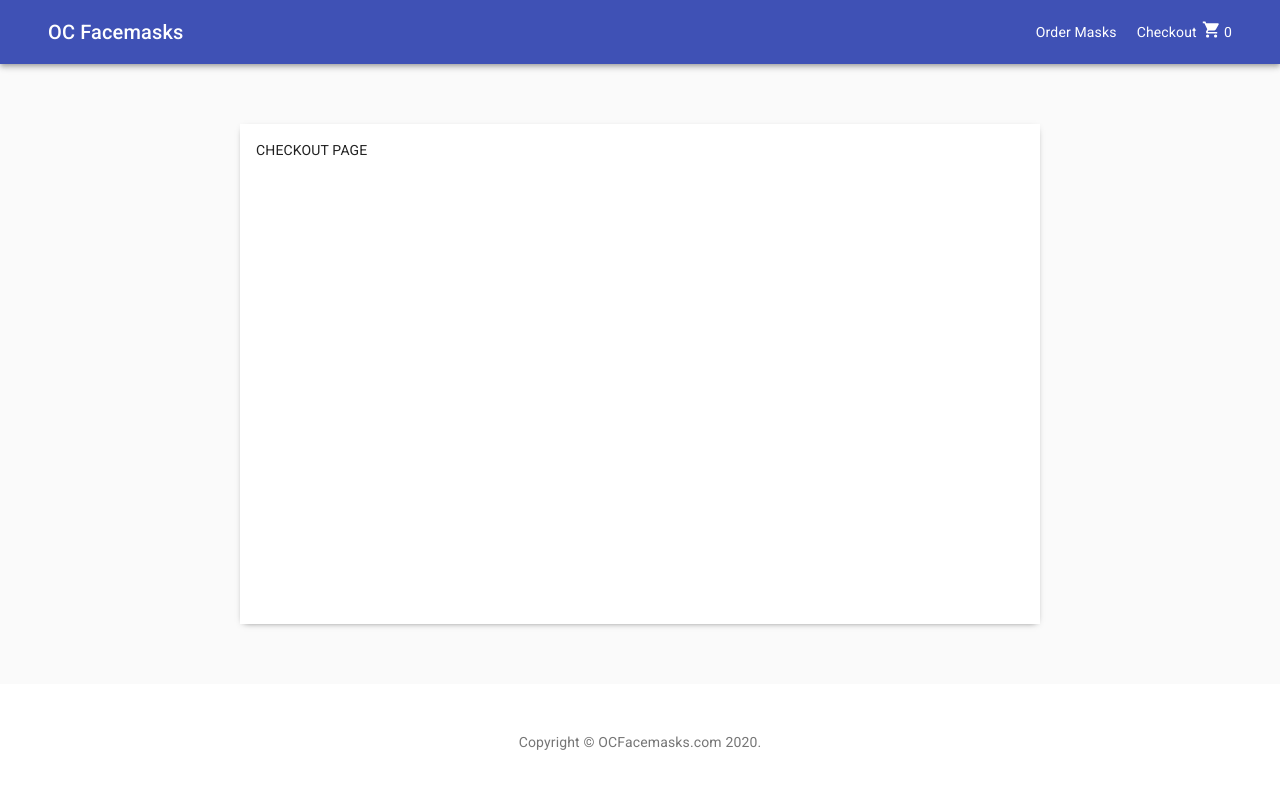
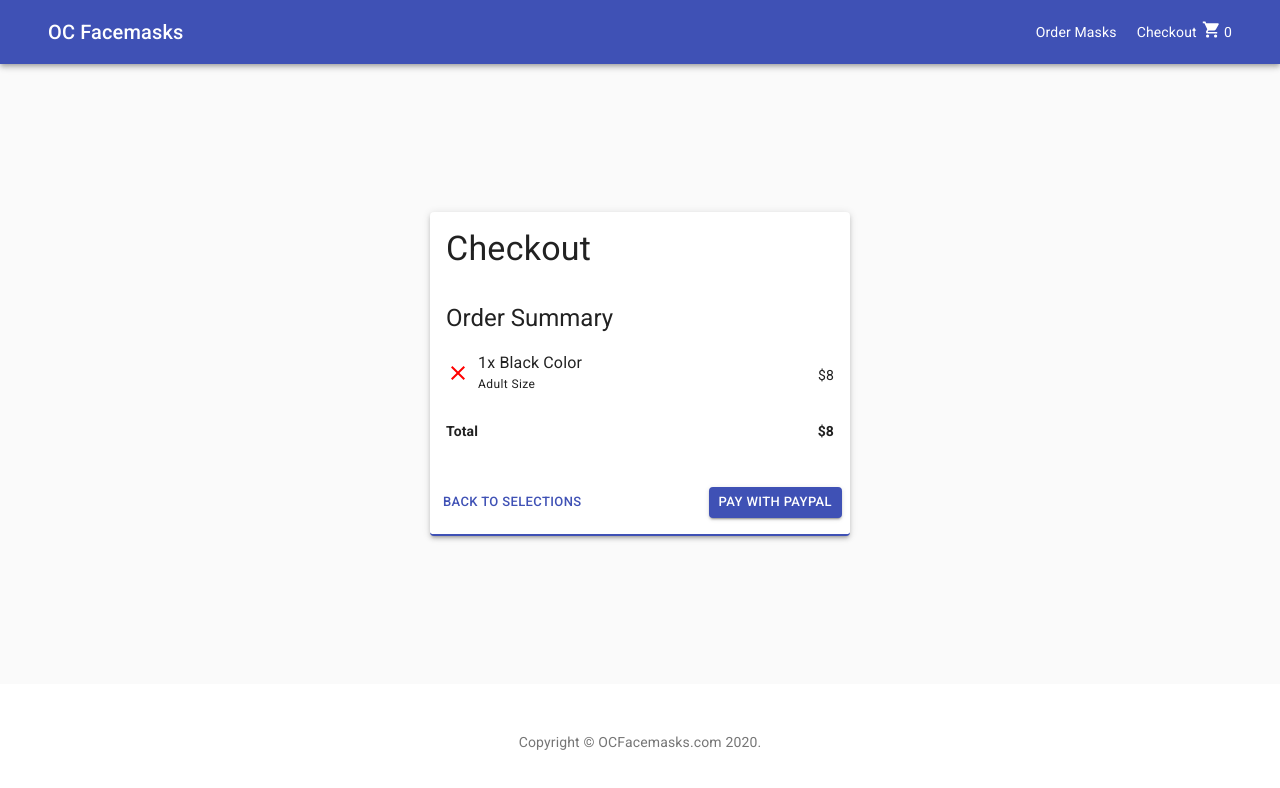
Before and after one commit to AlexanderDLe/DuraMasks, a React (Create React App) app: page /checkout in a window 1280 px wide. Shown: the top 788 px of the page. Built offline with nearby package versions, Linux system fonts and the light colour scheme.

Commit message:
Checkout functionality.

```diff
--- a/src/components/App.js
+++ b/src/components/App.js
@@ -1,4 +1,4 @@
-import React from 'react';
+import React, { useState } from 'react';
 import '../styles/App.css';
 import CssBaseline from '@material-ui/core/CssBaseline';
 
@@ -6,15 +6,44 @@ import Navbar from './Navbar';
 import Body from './Body';
 import Footer from './Footer';
 
-function App() {
+const App = () => {
+    const [orders, setOrders] = useState([
+        { color: 'Black', size: 'Adult', amount: 1 },
+    ]);
+    const [amount, setAmount] = useState(0);
+
+    const addOrder = (data) => {
+        const newOrders = [...orders];
+
+        // If identical mask already exist, add to the amount
+        // Otherwise, we create a new separate line on order summary.
+        let foundIdentical = false;
+        for (let order of newOrders) {
+            if (order.color === data.color && order.size === data.size) {
+                order.amount += data.amount;
+                foundIdentical = true;
+            }
+        }
+        if (!foundIdentical) newOrders.push(data);
+
+        setOrders(newOrders);
+        setAmount(amount + data.amount);
+    };
+
+    const removeOrder = (data) => {
+        console.log('remove order');
+    };
+
+    console.log(setOrders);
+
     return (
         <div>
             <CssBaseline />
-            <Navbar />
-            <Body />
+            <Navbar amount={amount} />
+            <Body addOrder={addOrder} orders={orders} />
             <Footer />
         </div>
     );
-}
+};
 
 export default App;
--- a/src/components/Body.js
+++ b/src/components/Body.js
@@ -6,15 +6,33 @@ import Order from './order/Order';
 import Checkout from './checkout/Checkout';
 import Item from './order/Item';
 
-export default function Album() {
+function Body(props) {
+    const { addOrder, orders } = props;
+
     return (
         <main className="body-class">
             <Switch>
                 <Route exact path="/" component={Landing} />
                 <Route exact path="/order" component={Order} />
-                <Route exact path="/checkout" component={Checkout} />
-                <Route exact path="/item/:id" component={Item} />
+                <Route
+                    exact
+                    path="/item/:id"
+                    render={(props) => <Item {...props} addOrder={addOrder} />}
+                />
+                <Route
+                    exact
+                    path="/checkout"
+                    render={() => (
+                        <Checkout
+                            {...props}
+                            addOrder={addOrder}
+                            orders={orders}
+                        />
+                    )}
+                />
             </Switch>
         </main>
     );
 }
+
+export default Body;
--- a/src/components/Navbar.js
+++ b/src/components/Navbar.js
@@ -26,8 +26,9 @@ const useStyles = makeStyles((theme) => ({
     },
 }));
 
-export default function Album() {
+const Navbar = ({ amount }) => {
     const classes = useStyles();
+
     return (
         <div className={classes.root}>
             <AppBar position="static">
@@ -56,11 +57,13 @@ export default function Album() {
                             <ShoppingCartIcon style={{ fontSize: '1.2rem' }} />
                         </Link>
                         <Link to="/checkout" className={classes.cartAmount}>
-                            0
+                            {amount}
                         </Link>
                     </Toolbar>
                 </Container>
             </AppBar>
         </div>
     );
-}
+};
+
+export default Navbar;
--- a/src/components/checkout/Checkout.js
+++ b/src/components/checkout/Checkout.js
@@ -1,20 +1,119 @@
-import React from 'react';
+import React, { useEffect } from 'react';
+import { Link } from 'react-router-dom';
+
+import ClearIcon from '@material-ui/icons/Clear';
+
 import { makeStyles } from '@material-ui/core/styles';
+import Card from '@material-ui/core/Card';
+import CardActions from '@material-ui/core/CardActions';
+import CardContent from '@material-ui/core/CardContent';
+import Button from '@material-ui/core/Button';
+import Typography from '@material-ui/core/Typography';
 
-const useStyles = makeStyles((theme) => ({
+const useStyles = makeStyles({
     root: {
+        width: '100%',
+        maxWidth: 420,
+        borderBottom: '2px solid #3f51b5',
+        paddingBottom: 8,
+    },
+    media: {
+        height: 350,
+    },
+    link: {
+        color: '#3f51b5',
+        textDecoration: 'none',
+    },
+    customizeBox: {
+        paddingTop: 26,
         display: 'flex',
-        width: '100%',
-        maxWidth: '800px',
-        height: '500px',
-        backgroundColor: 'white',
-        boxShadow: '0px 2px 7px -4px rgba(0,0,0,.7)',
-        padding: 16,
     },
-}));
+    itemActions: {
+        display: 'flex',
+        justifyContent: 'space-between',
+    },
+    summaryOrder: {
+        display: 'flex',
+        justifyContent: 'space-between',
+        paddingBottom: 8,
+    },
+    total: {
+        fontWeight: 700,
+    },
+});
 
-export default function Checkout() {
+const Checkout = (props) => {
     const classes = useStyles();
 
-    return <div className={classes.root}>CHECKOUT PAGE</div>;
-}
+    useEffect(() => {
+        window.scrollTo(0, 0);
+    }, []);
+
+    let orders = props.orders;
+    console.log(orders);
+
+    return (
+        <Card className={classes.root} elevation={3}>
+            <CardContent>
+                <Typography variant="h4" component="h2">
+                    Checkout
+                </Typography>
+            </CardContent>
+
+            <CardContent>
+                <Typography
+                    gutterBottom
+                    variant="h5"
+                    component="h2"
+                    style={{ paddingBottom: 8 }}
+                >
+                    Order Summary
+                </Typography>
+
+                {orders.map((order) => (
+                    <div className={classes.summaryOrder} key={order.color}>
+                        <div style={{ display: 'flex' }}>
+                            <div style={{ paddingRight: 8, paddingTop: 10 }}>
+                                <ClearIcon
+                                    style={{ color: 'red', cursor: 'pointer' }}
+                                    onClick={() => console.log('hi')}
+                                />
+                            </div>
+                            <div>
+                                <Typography variant="body1" component="h2">
+                                    {order.amount}x {order.color} Color
+                                </Typography>
+                                <Typography variant="caption" component="h2">
+                                    {order.size} Size
+                                </Typography>
+                            </div>
+                        </div>
+                        <p>${order.amount * 8}</p>
+                    </div>
+                ))}
+                <div className={classes.summaryOrder}>
+                    <div>
+                        <p style={{ fontWeight: 700 }}>Total</p>
+                    </div>
+                    <p style={{ fontWeight: 700 }}>
+                        $
+                        {orders.reduce((acc, curr) => acc + curr.amount * 8, 0)}
+                    </p>
+                </div>
+            </CardContent>
+
+            <CardActions className={classes.itemActions}>
+                <Button size="small" color="primary">
+                    <Link to="/order" className={classes.link}>
+                        Back To Selections
+                    </Link>
+                </Button>
+                <Button variant="contained" size="small" color="primary">
+                    Pay With PayPal
+                </Button>
+            </CardActions>
+        </Card>
+    );
+};
+
+export default Checkout;
--- a/src/components/masks/MaskDesigns.js
+++ b/src/components/masks/MaskDesigns.js
@@ -26,4 +26,20 @@ export const selection = {
         color: 'Yellow',
         img: 'Mask.jpg',
     },
+    purple: {
+        color: 'Purple',
+        img: 'Mask.jpg',
+    },
+    polkadot: {
+        color: 'Polkadot',
+        img: 'Mask.jpg',
+    },
+    stripes: {
+        color: 'Stripes',
+        img: 'Mask.jpg',
+    },
+    teal: {
+        color: 'Teal',
+        img: 'Mask.jpg',
+    },
 };
--- a/src/components/order/Item.js
+++ b/src/components/order/Item.js
@@ -1,4 +1,4 @@
-import React from 'react';
+import React, { useEffect } from 'react';
 import { Link } from 'react-router-dom';
 
 import { makeStyles } from '@material-ui/core/styles';
@@ -21,15 +21,20 @@ import { selection } from '../masks/MaskDesigns';
 const useStyles = makeStyles({
     root: {
         width: '100%',
-        maxWidth: 550,
+        maxWidth: 450,
         borderBottom: '2px solid #3f51b5',
+        paddingBottom: 8,
     },
     media: {
-        height: 400,
+        height: 280,
     },
     link: {
+        textDecoration: 'none',
         color: '#3f51b5',
+    },
+    buttonLink: {
         textDecoration: 'none',
+        color: 'white',
     },
     customizeBox: {
         paddingTop: 26,
@@ -41,9 +46,15 @@ const useStyles = makeStyles({
     },
 });
 
-function Item({ match }) {
+function Item({ match, addOrder }) {
     const classes = useStyles();
     const data = selection[match.params.id];
+
+    useEffect(() => {
+        window.scrollTo(0, 0);
+    }, []);
+
+    console.log(data);
 
     const [size, setSize] = React.useState('Adult');
     const [amount, setAmount] = React.useState(1);
@@ -115,7 +126,17 @@ function Item({ match }) {
                     />
                     <br />
                     <br />
-                    <Button size="small" color="primary">
+                    <Button
+                        onClick={() =>
+                            addOrder({
+                                color: data.color,
+                                size: size,
+                                amount: amount,
+                            })
+                        }
+                        size="small"
+                        color="primary"
+                    >
                         Add to Cart
                     </Button>
                 </div>
@@ -126,8 +147,8 @@ function Item({ match }) {
                         Back To Selections
                     </Link>
                 </Button>
-                <Button size="small" color="primary">
-                    <Link to="/checkout" className={classes.link}>
+                <Button variant="contained" size="small" color="primary">
+                    <Link to="/checkout" className={classes.buttonLink}>
                         Checkout
                     </Link>
                 </Button>
--- a/src/components/order/Order.js
+++ b/src/components/order/Order.js
@@ -1,4 +1,4 @@
-import React from 'react';
+import React, { useEffect } from 'react';
 import { makeStyles } from '@material-ui/core/styles';
 import { Grid } from '@material-ui/core';
 import Container from '@material-ui/core/Container';
@@ -19,6 +19,9 @@ const useStyles = makeStyles((theme) => ({
 
 function Order() {
     const classes = useStyles();
+    useEffect(() => {
+        window.scrollTo(0, 0);
+    }, []);
 
     const renderDesigns = () => {
         return MaskDesigns.map((design, index) => {
@@ -34,7 +37,7 @@ function Order() {
                 variant="h4"
                 component="h2"
             >
-                Select Your Color
+                Select A Design
             </Typography>
             <Grid container spacing={3}>
                 {renderDesigns()}
```
Also changed, not shown: src/components/landing/Landing.js (+11 -6 lines).
